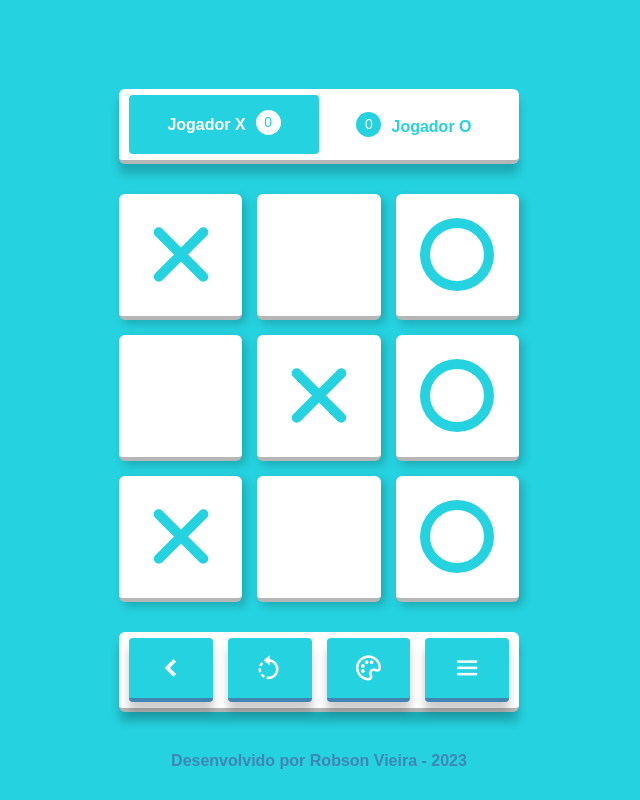
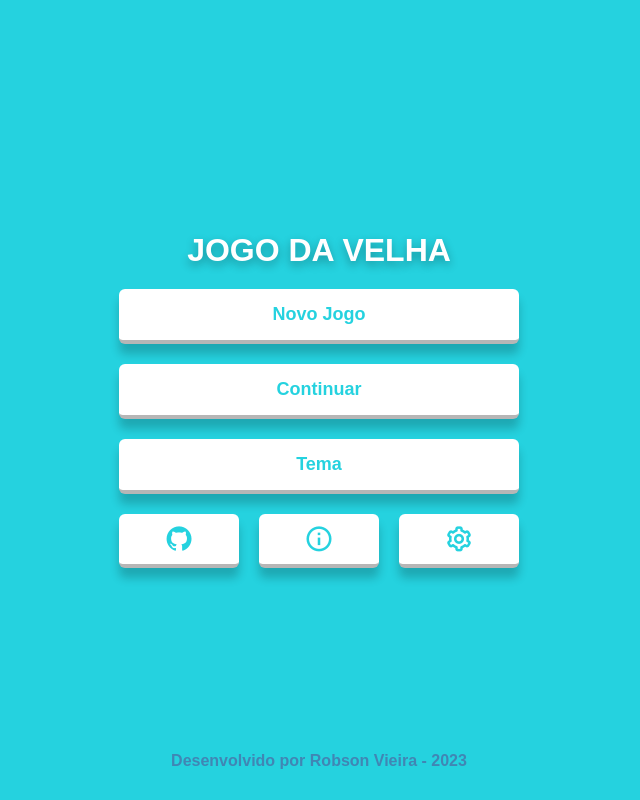
Before and after one commit to Rob-Vieira/jogo-da-velha, a plain HTML site: page index.html in a window 1280 px wide. Shown: the whole page, without its empty margins (321-961 px from the left). Drawn offline with nearby package versions, Linux system fonts and the light colour scheme.

Commit message:
Tela inicial

```diff
--- a/index.html
+++ b/index.html
@@ -11,20 +11,42 @@
 <body>
     <div class="screen">
         <div class="game-container">
-            <!-- <div class="title">
+            <div class="title">
                 <h1>
                     Jogo da Velha
                     <div class="line"></div>
                 </h1>
-            </div> -->
-            <div class="scoreboard">
+            </div>
+            <div class="main-menu">
+                <div class="item">
+                    <span>Novo Jogo</span>
+                </div>
+                <div class="item">
+                    <span>Continuar</span>
+                </div>
+                <div class="item">
+                    <span>Tema</span>
+                </div>
+                <div class="sub-menu">
+                    <div class="sub-item">
+                        <i class='bx bxl-github' ></i>
+                    </div>
+                    <div class="sub-item">
+                        <i class='bx bx-info-circle' ></i>
+                    </div>
+                    <div class="sub-item">
+                        <i class='bx bx-cog' ></i>
+                    </div>
+                </div>
+            </div>
+
+            <!-- Game -->
+            <!-- <div class="scoreboard">
                 <div class="item active">
-                    <!-- <span class="text">Vez do <i class='bx bx-x'></i></span> -->
                     <span class="text">Jogador X</span>
                     <span class="score">0</span>
                 </div>
                 <div class="item">
-                    <!-- <span class="text">Vez do <i class='bx bx-circle' ></i></span> -->
                     <span class="score">0</span>
                     <span class="text">Jogador O</span>
                 </div>
@@ -55,7 +77,7 @@
                 <div class="space"></div>
                 <div class="space"><div class="icon o-icon"></div></div>
             </div>
-            <div class="menu">
+            <div class="game-menu">
                 <div class="item">
                     <i class='bx bxs-chevron-left'></i>
                 </div>
@@ -68,7 +90,8 @@
                 <div class="item">
                     <i class='bx bx-menu' ></i>
                 </div>
-            </div>
+            </div> -->
+            <!-- Game -->
         </div>
     </div>
     <div class="credits">
--- a/main.js
+++ b/main.js
@@ -1,8 +1,3 @@
 document.addEventListener("DOMContentLoaded", () => {
-    let o_icons = document.querySelectorAll('.board .space .o-icon');
 
-    console.log(o_icons);
-    console.log('e');
-
-    o_icons.forEach(e => e.classList.add('o-icon-transition'));
 });
--- a/style.css
+++ b/style.css
@@ -62,6 +62,7 @@
     margin: 15px;
 }
 
+/* Main Menu */
 .title{
     margin-bottom: 20px;
     display: flex;
@@ -86,12 +87,72 @@
     left: -10%;
     transform-origin: left;
     margin: auto 0;
-    transition: width .5s linear;
+    box-shadow: 0px 2px 2px 0px rgb(0 0 0 / 32%);
+    transition: width .2s linear;
 }
-.title:hover h1 .line{
+.game-container:hover .title h1 .line{
     width: 120%;
 }
 
+.main-menu{
+    display: flex;
+    flex-direction: column;
+    align-items: center;
+    gap: 20px;
+    color: var(--primary);
+}
+.main-menu .sub-menu{
+   display: flex;
+   gap: 20px;
+   width: 100%;
+}
+.main-menu .item{
+    background-color: var(--secundary);
+    width: 100%;
+    padding: 15px;
+    border-radius: 6px;
+    border-bottom: 4px solid var(--secundary-d1);
+    font-size: 18px;
+    font-weight: 700;
+    display: flex;
+    justify-content: center;
+    align-items: center;
+    box-shadow: 0px 10px 10px 0px rgba(0, 0, 0, 0.20);
+    transition: transform 300ms linear, box-shadow 150ms linear;
+}
+.main-menu .sub-menu .sub-item{
+    background-color: var(--secundary);
+    border-bottom: 4px solid var(--secundary-d1);
+    border-radius: 6px;
+    padding: 10px;
+    flex: 1;
+    text-align: center;
+    font-size: 30px;
+    display: flex;
+    justify-content: center;
+    align-items: center;
+    box-shadow: 0px 10px 10px 0px rgba(0, 0, 0, 0.20);
+    transition: transform 300ms linear, box-shadow 300ms linear;
+}
+.main-menu .sub-menu .sub-item i,
+.main-menu .item span{
+    transition: transform 100ms linear;
+}
+.main-menu .sub-menu .sub-item:hover,
+.main-menu .item:hover{
+    background-color: var(--primary-d1);
+    color: var(--secundary-d1);
+    border-bottom: 4px solid transparent;
+    box-shadow: 0px 10px 10px 0px inset rgba(0, 0, 0, 0.20);
+    transform: translateY(2px);
+}
+.main-menu .sub-menu .sub-item:hover i,
+.main-menu .item:hover span{
+    transform: translateY(2px);
+}
+/* Main Menu */
+
+/* Game */
 .scoreboard{
     width: 100%;
     padding: 6px 10px;
@@ -226,7 +287,7 @@
     transform: translateX(-5px) rotateZ(-45deg);
 }
 
-.menu{
+.game-menu{
     width: 100%;
     padding: 6px 10px;
     border-radius: 6px;
@@ -239,7 +300,7 @@
     box-shadow: 0px 10px 10px 0px rgba(0, 0, 0, 0.20);
     gap: 15px;
 }
-.menu .item{
+.game-menu .item{
     width: 50%;
     padding: 15px;
     color: var(--secundary);
@@ -253,13 +314,15 @@
     font-size: 30px;
     transition: transform 300ms linear, box-shadow 150ms linear;
 }
-.menu .item:hover{
+.game-menu .item:hover{
     transform: translateY(1px);
     border-color: transparent;
     background-color: var(--primary-d2);
     box-shadow: 0px 10px 10px 0px inset rgba(0, 0, 0, 0.20);
     color: var(--secundary-d1);
 }
+/* Game */
+
 
 .credits{
     text-align: center;
@@ -279,6 +342,11 @@
     color: var(--secundary);
 }
 
+/*
+
+-- RESPONSIVO
+
+*/
 
 @media (max-width: 350px){
     .scoreboard .item:last-child .text {
@@ -289,6 +357,11 @@
     }
 }
 
+/*
+
+-- ANIMAÇÕES
+
+*/
 
 @keyframes icon-hover {
     0%{
```
Also changed, not shown: tarefas.txt.
